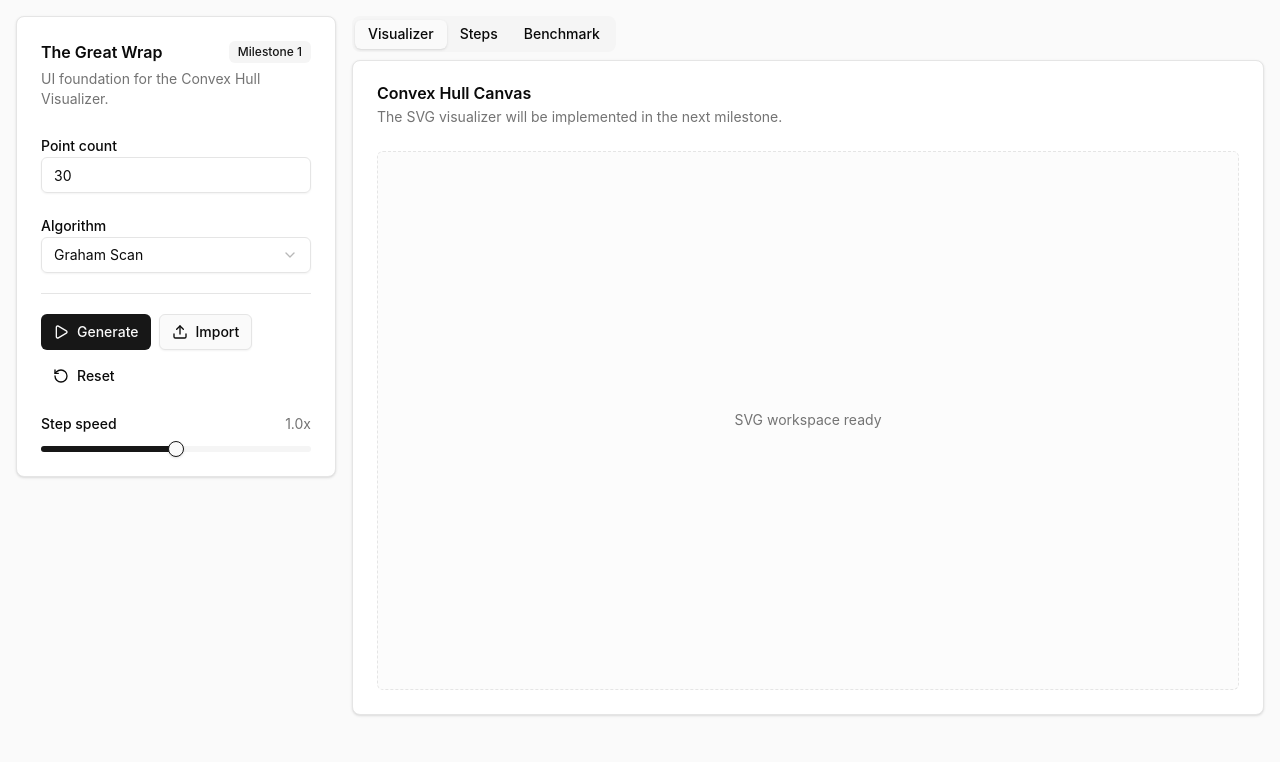
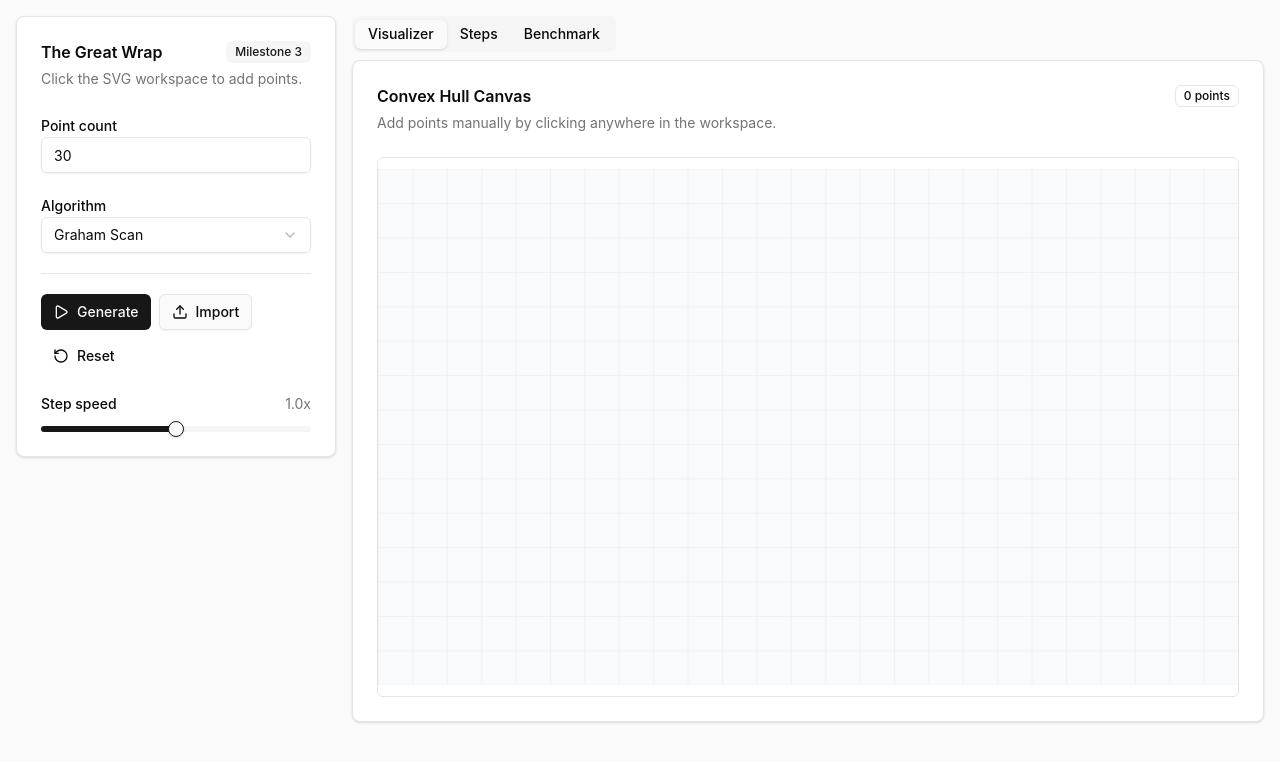
Before and after one commit to ucupsss/OHL_The-Great-Wrap, a React (Vite) app: page / in a window 1280 px wide. Shown: the top 762 px of the page. Built offline with nearby package versions, Linux system fonts and the light colour scheme.

Commit message:
feat: add interactive svg point visualizer

```diff
--- a/src/App.tsx
+++ b/src/App.tsx
@@ -1,3 +1,4 @@
+import { useState } from "react";
 import { Play, RotateCcw, Upload } from "lucide-react";
 import { Badge } from "@/components/ui/badge";
 import { Button } from "@/components/ui/button";
@@ -20,8 +21,12 @@ import {
 import { Slider } from "@/components/ui/slider";
 import { Tabs, TabsContent, TabsList, TabsTrigger } from "@/components/ui/tabs";
 import { Toaster } from "@/components/ui/sonner";
+import { PointCanvas } from "@/components/visualizer/PointCanvas";
+import type { Point } from "@/types/point";
 
 function App() {
+  const [points, setPoints] = useState<Point[]>([]);
+
   return (
     <main className="min-h-dvh bg-background text-foreground">
       <div className="mx-auto grid min-h-dvh max-w-7xl grid-cols-1 gap-4 p-4 lg:grid-cols-[320px_1fr]">
@@ -29,10 +34,10 @@ function App() {
           <CardHeader>
             <div className="flex items-center justify-between gap-3">
               <CardTitle>The Great Wrap</CardTitle>
-              <Badge variant="secondary">Milestone 1</Badge>
+              <Badge variant="secondary">Milestone 3</Badge>
             </div>
             <CardDescription>
-              UI foundation for the Convex Hull Visualizer.
+              Click the SVG workspace to add points.
             </CardDescription>
           </CardHeader>
           <CardContent className="space-y-5">
@@ -67,7 +72,7 @@ function App() {
                 <Upload className="size-4" />
                 Import
               </Button>
-              <Button variant="ghost">
+              <Button variant="ghost" onClick={() => setPoints([])}>
                 <RotateCcw className="size-4" />
                 Reset
               </Button>
@@ -92,15 +97,16 @@ function App() {
           <TabsContent value="visualizer">
             <Card>
               <CardHeader>
-                <CardTitle>Convex Hull Canvas</CardTitle>
+                <div className="flex flex-wrap items-center justify-between gap-3">
+                  <CardTitle>Convex Hull Canvas</CardTitle>
+                  <Badge variant="outline">{points.length} points</Badge>
+                </div>
                 <CardDescription>
-                  The SVG visualizer will be implemented in the next milestone.
+                  Add points manually by clicking anywhere in the workspace.
                 </CardDescription>
               </CardHeader>
               <CardContent>
-                <div className="grid aspect-[16/10] place-items-center rounded-md border border-dashed bg-muted/30 text-sm text-muted-foreground">
-                  SVG workspace ready
-                </div>
+                <PointCanvas points={points} onPointsChange={setPoints} />
               </CardContent>
             </Card>
           </TabsContent>
--- /dev/null
+++ b/src/components/visualizer/PointCanvas.tsx
@@ -0,0 +1,95 @@
+import type { MouseEvent } from "react";
+import type { Point } from "@/types/point";
+import { clientPointToSvgPoint, createPointId } from "@/visualizer/svgCoordinates";
+import { toSvgPointsAttribute } from "@/visualizer/svgPath";
+
+const VIEWBOX = {
+  width: 1000,
+  height: 600,
+};
+
+type PointCanvasProps = {
+  hullPoints?: Point[];
+  points: Point[];
+  onPointsChange: (points: Point[]) => void;
+};
+
+export function PointCanvas({ hullPoints = [], points, onPointsChange }: PointCanvasProps) {
+  const hullPointIds = new Set(hullPoints.map((point) => point.id));
+
+  function handleCanvasClick(event: MouseEvent<SVGSVGElement>) {
+    const rect = event.currentTarget.getBoundingClientRect();
+    const coordinate = clientPointToSvgPoint(
+      { clientX: event.clientX, clientY: event.clientY },
+      rect,
+      VIEWBOX,
+    );
+
+    onPointsChange([
+      ...points,
+      {
+        id: createPointId(points.length),
+        ...coordinate,
+      },
+    ]);
+  }
+
+  return (
+    <div className="overflow-hidden rounded-md border bg-white">
+      <svg
+        aria-label="Convex hull point canvas"
+        className="block aspect-[16/10] w-full cursor-crosshair touch-none"
+        onClick={handleCanvasClick}
+        role="img"
+        viewBox={`0 0 ${VIEWBOX.width} ${VIEWBOX.height}`}
+      >
+        <defs>
+          <pattern id="grid" width="40" height="40" patternUnits="userSpaceOnUse">
+            <path
+              d="M 40 0 L 0 0 0 40"
+              fill="none"
+              stroke="rgb(229 231 235)"
+              strokeWidth="1"
+            />
+          </pattern>
+        </defs>
+
+        <rect width={VIEWBOX.width} height={VIEWBOX.height} fill="rgb(249 250 251)" />
+        <rect width={VIEWBOX.width} height={VIEWBOX.height} fill="url(#grid)" />
+
+        {hullPoints.length >= 3 ? (
+          <polygon
+            fill="rgb(37 99 235 / 0.08)"
+            points={toSvgPointsAttribute(hullPoints)}
+            stroke="rgb(37 99 235)"
+            strokeLinejoin="round"
+            strokeWidth="4"
+          />
+        ) : null}
+
+        {points.map((point, index) => (
+          <g key={point.id}>
+            <circle
+              cx={point.x}
+              cy={point.y}
+              fill={hullPointIds.has(point.id) ? "rgb(220 38 38)" : "rgb(37 99 235)"}
+              r={hullPointIds.has(point.id) ? "9" : "8"}
+              stroke="white"
+              strokeWidth="3"
+            />
+            <text
+              fill="rgb(75 85 99)"
+              fontSize="18"
+              fontWeight="600"
+              textAnchor="middle"
+              x={point.x}
+              y={point.y - 16}
+            >
+              {index + 1}
+            </text>
+          </g>
+        ))}
+      </svg>
+    </div>
+  );
+}
--- /dev/null
+++ b/src/visualizer/svgCoordinates.ts
@@ -0,0 +1,39 @@
+export type SvgPointer = {
+  clientX: number;
+  clientY: number;
+};
+
+export type SvgRect = {
+  left: number;
+  top: number;
+  width: number;
+  height: number;
+};
+
+export type SvgViewport = {
+  width: number;
+  height: number;
+};
+
+export type SvgCoordinate = {
+  x: number;
+  y: number;
+};
+
+export function clientPointToSvgPoint(
+  pointer: SvgPointer,
+  rect: SvgRect,
+  viewport: SvgViewport,
+): SvgCoordinate {
+  const xRatio = (pointer.clientX - rect.left) / rect.width;
+  const yRatio = (pointer.clientY - rect.top) / rect.height;
+
+  return {
+    x: Math.round(xRatio * viewport.width),
+    y: Math.round(yRatio * viewport.height),
+  };
+}
+
+export function createPointId(index: number): string {
+  return `p-${index + 1}`;
+}
--- /dev/null
+++ b/src/visualizer/svgPath.ts
@@ -0,0 +1,5 @@
+import type { Point } from "@/types/point";
+
+export function toSvgPointsAttribute(points: Point[]): string {
+  return points.map((point) => `${point.x},${point.y}`).join(" ");
+}
```
Also changed, not shown: 2 other files (tests, documents, lock files or other folders).
